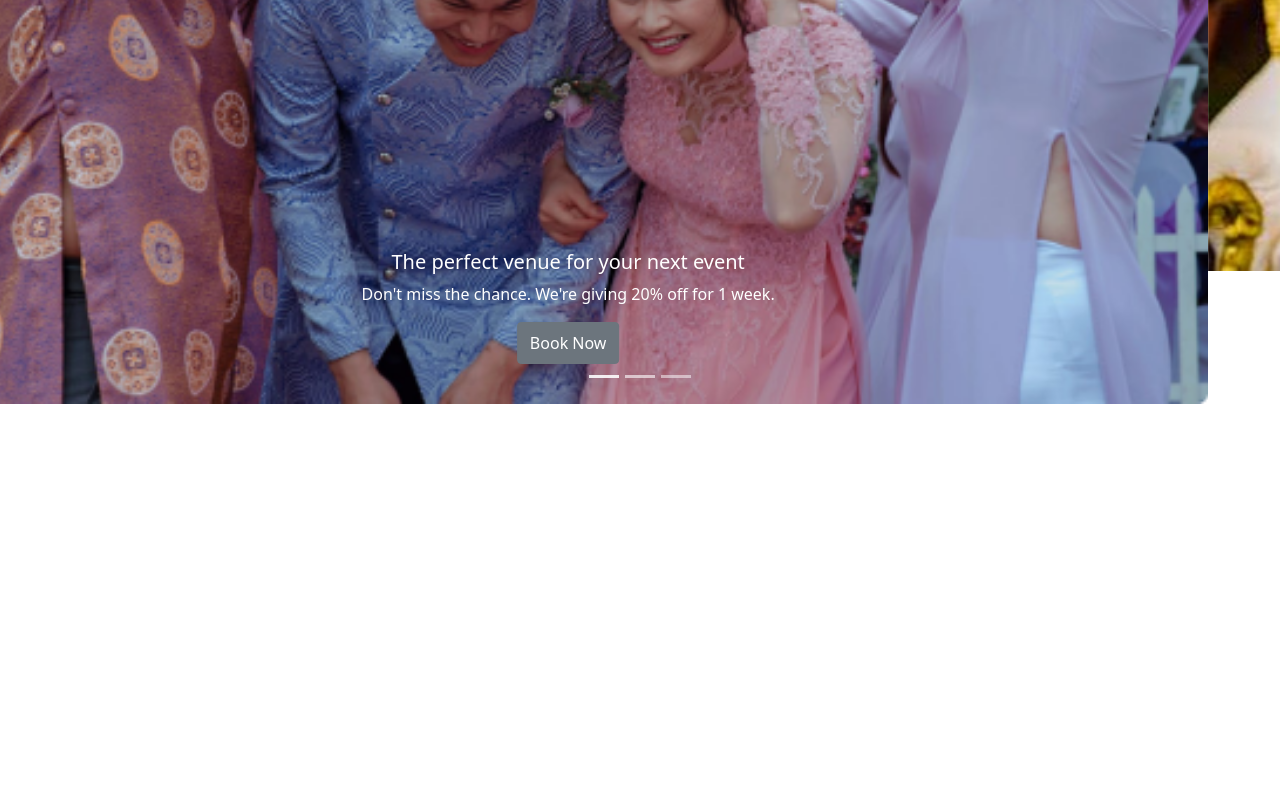
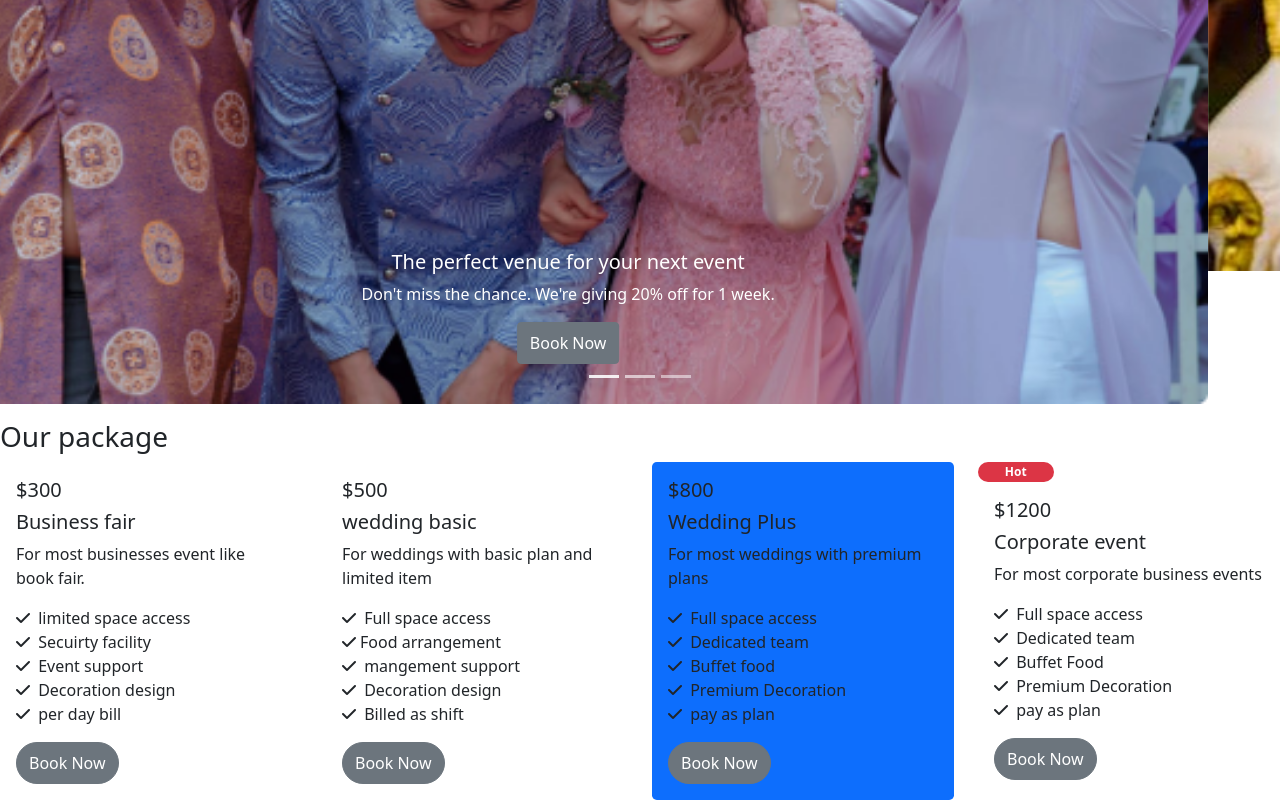
Before and after one commit to Kamruzzamannaim/convention-center, a plain HTML site: page index.html in a window 1280 px wide. Shown: the part 539-1339 px from the top of the page. Before the commit the page ends 943 px from the top, so only its background shows below. Drawn offline with nearby package versions, Linux system fonts and the light colour scheme; files whose address does not match are found by name.

Commit message:
our package

```diff
--- a/index.html
+++ b/index.html
@@ -7,6 +7,9 @@
     <title>convention-center</title>
     <!-- bootstrap link -->
     <link href="https://cdn.jsdelivr.net/npm/bootstrap@5.1.3/dist/css/bootstrap.min.css" rel="stylesheet" integrity="sha384-1BmE4kWBq78iYhFldvKuhfTAU6auU8tT94WrHftjDbrCEXSU1oBoqyl2QvZ6jIW3" crossorigin="anonymous">
+    <!-- font awesome kit -->
+    <script src="https://kit.fontawesome.com/7524f4a59f.js" crossorigin="anonymous"></script>
+
 
 </head>
 <body>
@@ -65,6 +68,96 @@
                 </button>
               </div>
         </section>
+        <!-- our package part -->
+        <section>
+          <h3 class="mt-3">Our package</h3>
+          <div class="row row-cols-1 row-cols-md-4 g-4">
+            <div class="col">
+              <div class="card h-100 border-0">
+
+                <div class="card-body ">
+                  <h5 class="card-title">$300</h5>
+                  <h5 class="card-title">Business fair</h5>
+                  <p class="card-text">For most businesses event
+                    like book fair.</p>
+                  <p><i class="fa-solid fa-check me-1"></i> limited space access
+                  <br>
+                  <i class="fa-solid fa-check me-1"></i> Secuirty facility
+                  <br>
+                  <i class="fa-solid fa-check me-1"></i> Event support <br>
+                  <i class="fa-solid fa-check me-1"></i> Decoration design <br>
+                  <i class="fa-solid fa-check me-1"></i> per day bill
+                </p>
+                <button type="button" class="btn btn-secondary   rounded-pill py-2">Book Now</button>
+
+                </div>
+              </div>
+            </div>
+            <div class="col">
+              <div class="card h-100 border-0">
+
+                <div class="card-body ">
+                  <h5 class="card-title">$500</h5>
+                  <h5 class="card-title">wedding basic</h5>
+                  <p class="card-text">For weddings with basic plan
+                    and limited item</p>
+                  <p><i class="fa-solid fa-check me-1"></i> Full space access
+                  <br>
+                  <i class="fa-solid fa-check me-1"></i>Food arrangement
+                  <br>
+                  <i class="fa-solid fa-check me-1"></i> mangement support <br>
+                  <i class="fa-solid fa-check me-1"></i> Decoration design <br>
+                  <i class="fa-solid fa-check me-1"></i> Billed as shift
+                </p>
+                <button type="button" class="btn btn-secondary   rounded-pill py-2">Book Now</button>
+
+                </div>
+              </div>
+            </div>
+            <div class="col">
+              <div class="card h-100 border-0">
+
+                <div class="card-body bg-primary rounded-3 ">
+                  <h5 class="card-title">$800</h5>
+                  <h5 class="card-title">Wedding Plus</h5>
+                  <p class="card-text">For most weddings with premium plans</p>
+                  <p><i class="fa-solid fa-check me-1"></i> Full space access
+                  <br>
+                  <i class="fa-solid fa-check me-1"></i> Dedicated team
+                  <br>
+                  <i class="fa-solid fa-check me-1"></i> Buffet food <br>
+                  <i class="fa-solid fa-check me-1"></i> Premium Decoration <br>
+                  <i class="fa-solid fa-check me-1"></i> pay as plan
+                </p>
+                <button type="button" class="btn btn-secondary   rounded-pill py-2">Book Now</button>
+
+                </div>
+              </div>
+            </div>
+            <div class="col">
+              <div class="card h-100 border-0">
+                <span class="badge rounded-pill bg-danger w-25">Hot</span>
+
+                <div class="card-body ">
+                  <h5 class="card-title">$1200</h5>
+                  <h5 class="card-title">Corporate event</h5>
+                  <p class="card-text">For most corporate business
+                    events</p>
+                  <p><i class="fa-solid fa-check me-1"></i> Full  space access
+                  <br>
+                  <i class="fa-solid fa-check me-1"></i> Dedicated team
+                  <br>
+                  <i class="fa-solid fa-check me-1"></i> Buffet Food <br>
+                  <i class="fa-solid fa-check me-1"></i> Premium Decoration <br>
+                  <i class="fa-solid fa-check me-1"></i> pay as plan
+                </p>
+                <button type="button" class="btn btn-secondary   rounded-pill py-2">Book Now</button>
+
+                </div>
+              </div>
+            </div>
+          </div>
+        </section>
     </main>
     <footer></footer>
 
```
